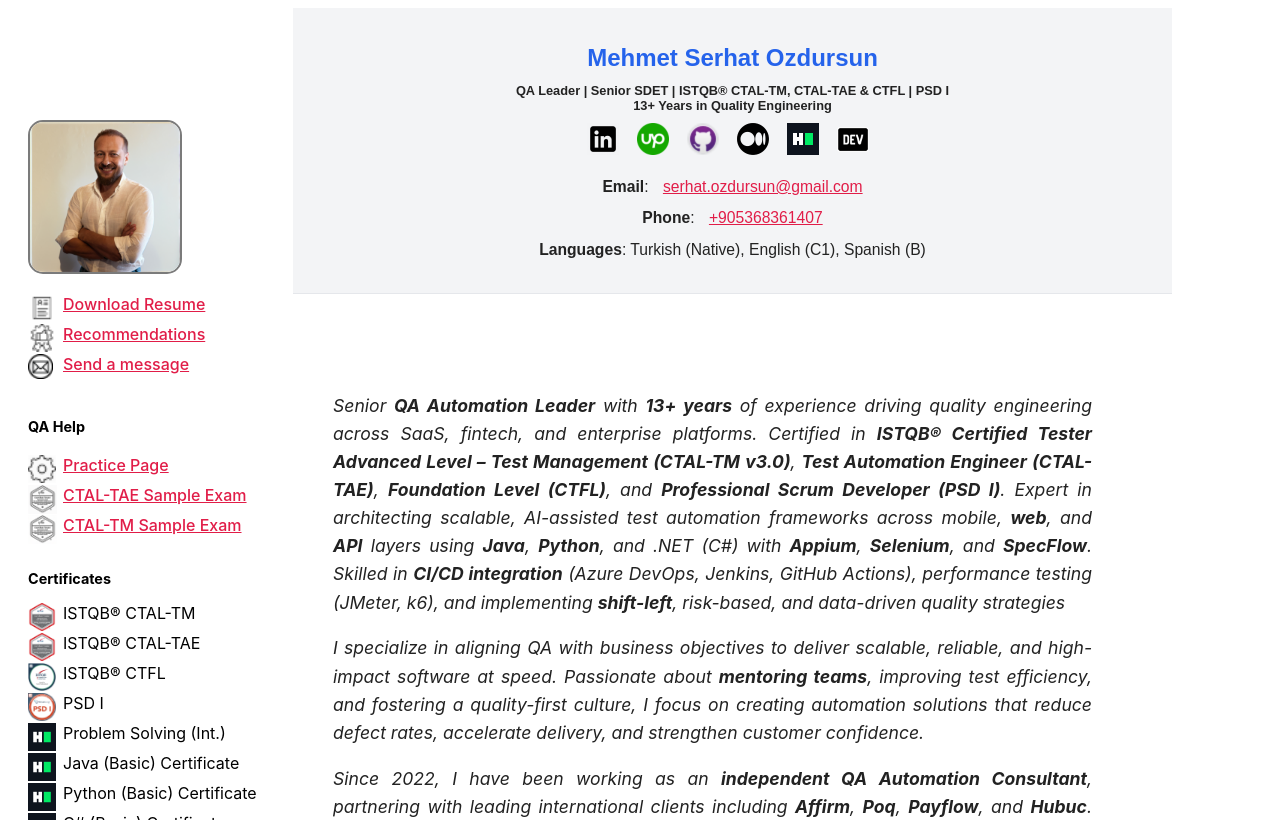
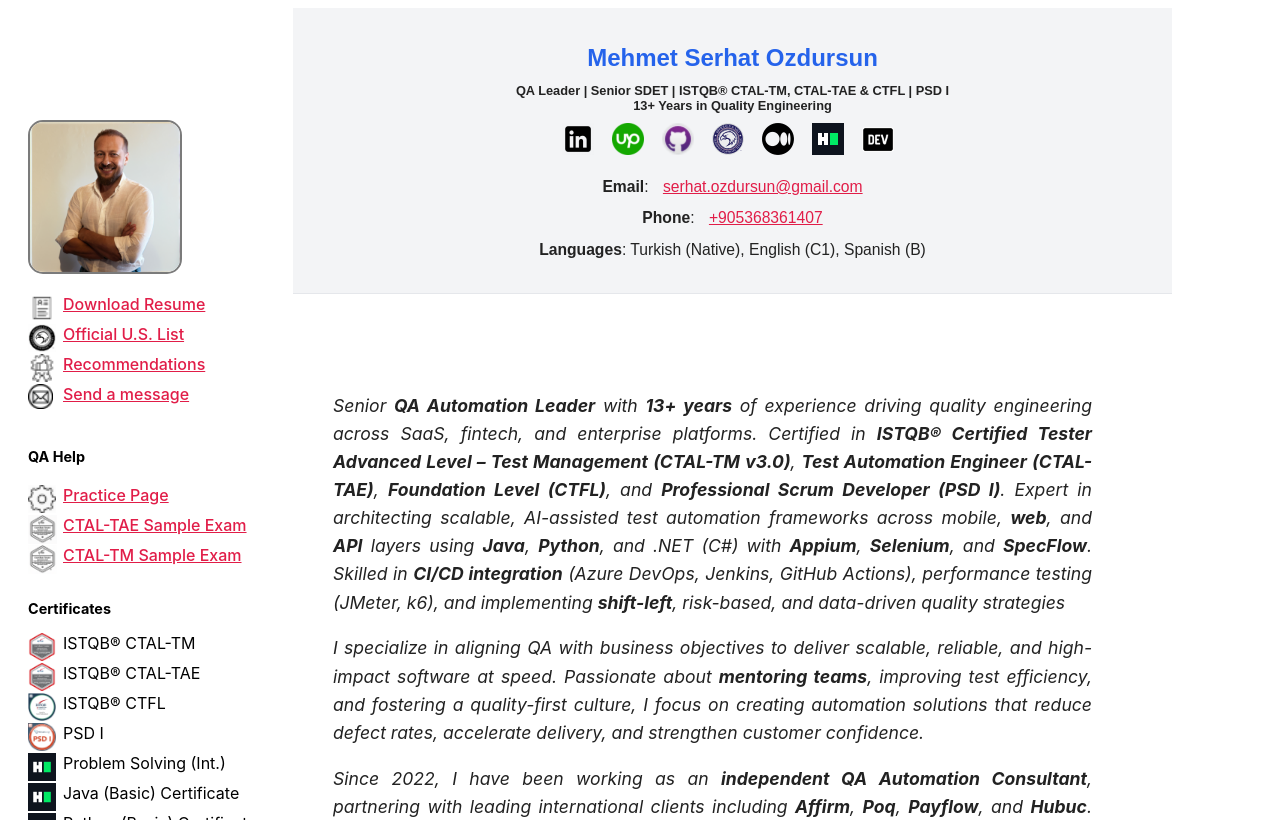
Before and after one commit to serhatozdursun/resume, a Next.js app: page / in a window 1280 px wide. Shown: the top 822 px of the page. Built offline with nearby package versions, Linux system fonts and the light colour scheme; no server answers.

Commit message:
atsqa.org

```diff
--- a/src/pages/index.tsx
+++ b/src/pages/index.tsx
@@ -1,5 +1,6 @@
 import Script from 'next/script';
 import React from 'react';
+import Image from 'next/image';
 import {
   Container,
   LeftColumn,
@@ -224,7 +225,7 @@ const IndexPage: React.FC = () => {
             />
             <LeftColumnLinkContainer className='leftColumnLinkContainer'>
               <BadgeWrapper className='badgeImage'>
-                <img
+                <Image
                   src='/resume-computer-icons.png'
                   alt='LinkedIn'
                   width={28}
@@ -243,9 +244,32 @@ const IndexPage: React.FC = () => {
                 Download Resume
               </CommonLink>
             </LeftColumnLinkContainer>
+
+            <LeftColumnLinkContainer className='leftColumnLinkContainer'>
+              <BadgeWrapper className='badgeImage'>
+                <Image
+                  src='/certified-tester-minimal-logo.png'
+                  alt='LinkedIn'
+                  width={28}
+                  height={28}
+                />
+              </BadgeWrapper>
+              <CommonLink
+                id='goAtsqa'
+                href='https://atsqa.org/certified-testers/profile/dff138edc5684bd8aef8a2ca49779229'
+                target='_blank'
+                rel='noopener noreferrer'
+                title='Official U.S. List of Certified & Credentialed Software Testers™'
+                onClick={() =>
+                  trackEvent('goAtsqa', 'List', 'Official U.S. List')
+                }
+              >
+                Official U.S. List
+              </CommonLink>
+            </LeftColumnLinkContainer>
             <LeftColumnLinkContainer className='leftColumnLinkContainer'>
               <BadgeWrapper>
-                <img
+                <Image
                   src='/recommandation.png'
                   alt='recommandation'
                   width={28}
@@ -273,7 +297,7 @@ const IndexPage: React.FC = () => {
             </div>
             <LeftColumnLinkContainer className='leftColumnLinkContainer'>
               <BadgeWrapper>
-                <img
+                <Image
                   src='/Manual_Testing.png'
                   alt='Practice Page'
                   width={28}
@@ -287,7 +311,7 @@ const IndexPage: React.FC = () => {
 
             <LeftColumnLinkContainer className='leftColumnLinkContainer'>
               <BadgeWrapper>
-                <img
+                <Image
                   src='/CTAL-TAE-EXAMpng.png'
                   alt='CTAL-TAE Exam'
                   width={29}
@@ -301,7 +325,7 @@ const IndexPage: React.FC = () => {
 
             <LeftColumnLinkContainer className='leftColumnLinkContainer'>
               <BadgeWrapper>
-                <img
+                <Image
                   src='/catl_tm_exam.png'
                   alt='CTAL-TM Exam'
                   width={29}
@@ -336,7 +360,7 @@ const IndexPage: React.FC = () => {
                   }
                 >
                   <IconImageWrapper className='iconImage'>
-                    <img
+                    <Image
                       src='/linkedin-icon.png'
                       alt='LinkedIn'
                       width={32}
@@ -352,7 +376,7 @@ const IndexPage: React.FC = () => {
                   className='iconLink'
                 >
                   <IconImageWrapper>
-                    <img
+                    <Image
                       src='/upwork.png'
                       alt='upwork'
                       width={32}
@@ -371,9 +395,28 @@ const IndexPage: React.FC = () => {
                   }
                 >
                   <IconImageWrapper className='iconImage'>
-                    <img
+                    <Image
                       src='/github-icon.png'
                       alt='GitHub'
+                      width={32}
+                      height={32}
+                      style={{ objectFit: 'contain' }}
+                    />
+                  </IconImageWrapper>
+                </IconLink>
+                <IconLink
+                  href='https://atsqa.org/certified-testers/profile/dff138edc5684bd8aef8a2ca49779229'
+                  target='_blank'
+                  rel='noopener noreferrer'
+                  className='iconLink'
+                  onClick={() =>
+                    trackEvent('navigate_github', 'github', 'Github')
+                  }
+                >
+                  <IconImageWrapper className='iconImage'>
+                    <Image
+                      src='/certified-tester-logo.svg'
+                      alt='atsqa.org'
                       width={32}
                       height={32}
                       style={{ objectFit: 'contain' }}
@@ -387,7 +430,7 @@ const IndexPage: React.FC = () => {
                   className='iconLink'
                 >
                   <IconImageWrapper className='iconImage'>
-                    <img
+                    <Image
                       src='/medium_icon.png'
                       alt='medium'
                       width={32}
@@ -403,7 +446,7 @@ const IndexPage: React.FC = () => {
                   className='iconLink'
                 >
                   <IconImageWrapper className='iconImage'>
-                    <img
+                    <Image
                       src='/hackerrank.png'
                       alt='medium'
                       width={32}
@@ -419,7 +462,7 @@ const IndexPage: React.FC = () => {
                   className='iconLink'
                 >
                   <IconImageWrapper className='iconImage'>
-                    <img
+                    <Image
                       src='/dev.webp'
                       alt='dev'
                       width={32}
```
Also changed, not shown: public/certified-tester-logo.svg (added), public/certified-tester-minimal-logo.png (added).
